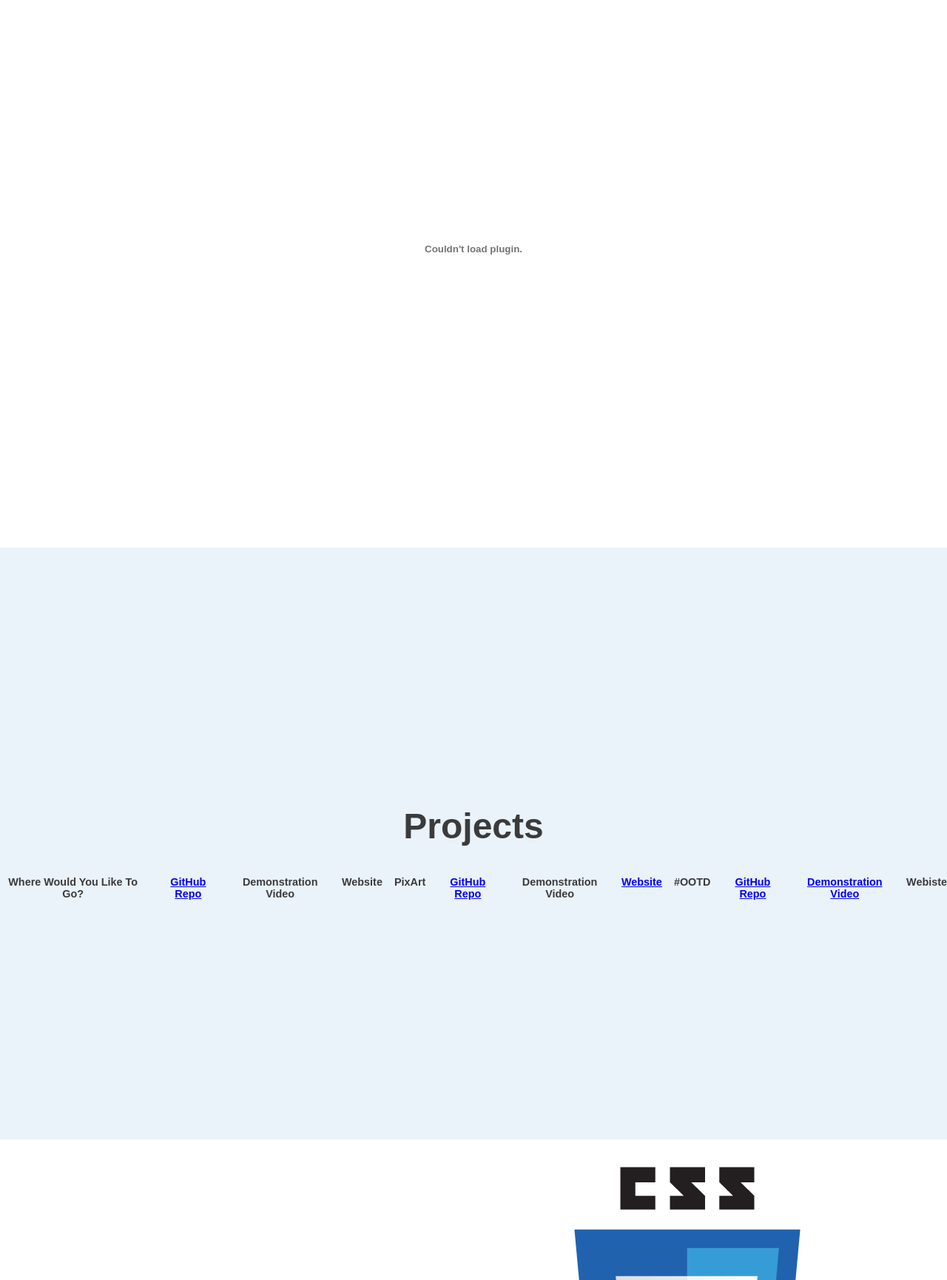
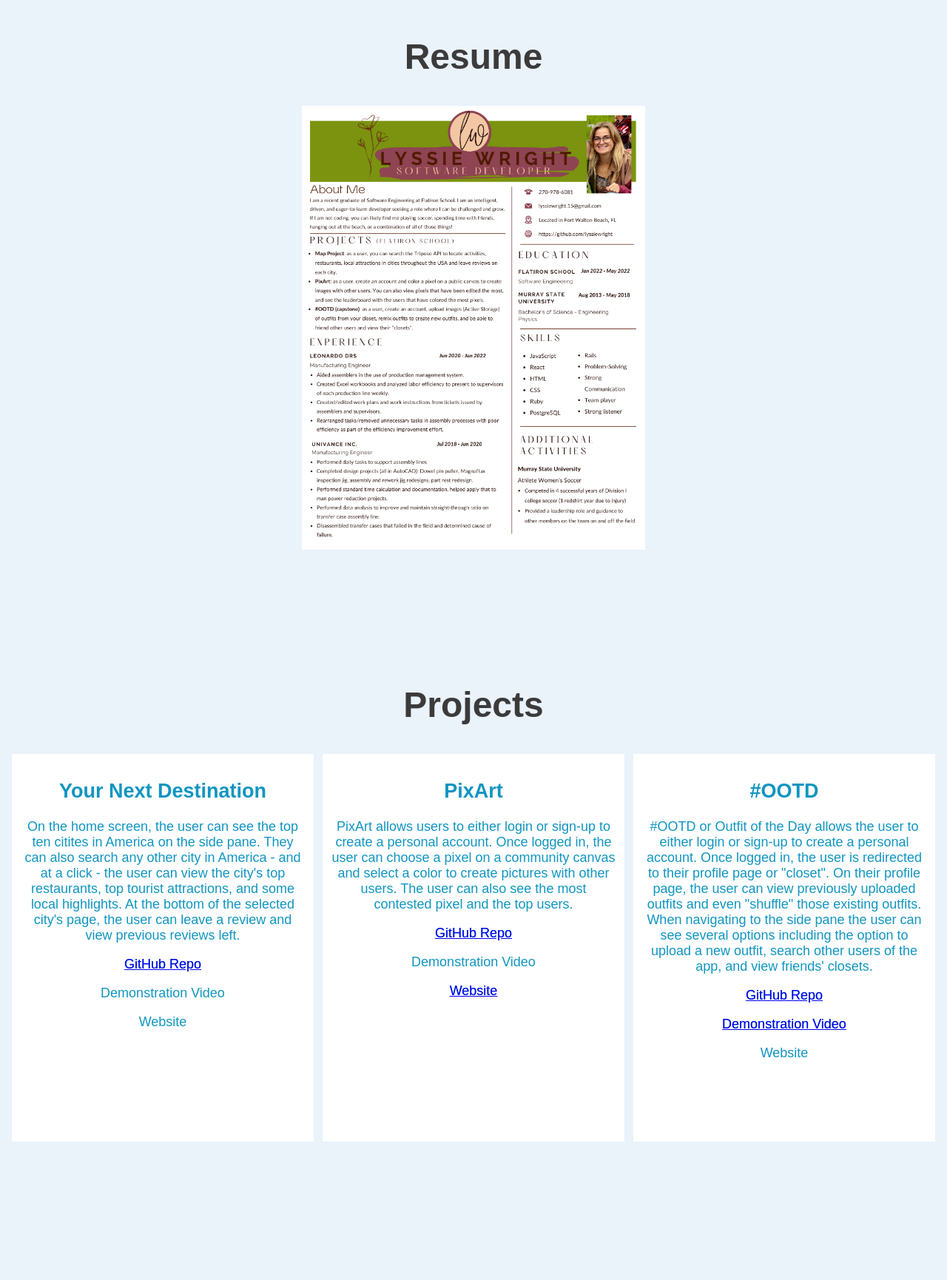
Before and after one commit to lyssiewright/lyssie-wright-portfolio, a React (Create React App) app in the folder client/: page / in a window 1280 px wide. Shown: the part 850-2580 px from the top of the page at 74% size. Built offline with nearby package versions, Linux system fonts and the light colour scheme.

Commit message:
added new resume and project effects

```diff
--- a/client/src/App.js
+++ b/client/src/App.js
@@ -13,7 +13,7 @@ function App() {
       <div className="App">
         <header className="nav">
           <nav className="nav__container__actions">
-            <ul>
+            <ul className="nav-list">
               <li>
                 <Link activeClass="active" smooth spy to="about">
                   ABOUT
@@ -31,7 +31,7 @@ function App() {
               </li>
               <li>
                 <Link activeClass="active" smooth spy to="skills">
-                  BLOG
+                  SKILLS
                 </Link>
               </li>
               <li>
--- a/client/src/Home.js
+++ b/client/src/Home.js
@@ -4,9 +4,6 @@ import LinkedIn from "./resources/LinkedIn.png"
 import medium from "./resources/medium.png"
 
 function Home() {
-
-
-
 
   return (
     <div>
--- a/client/src/Projects.js
+++ b/client/src/Projects.js
@@ -6,28 +6,30 @@ function Projects() {
 
   return (
     <div>
-          <h1>Projects</h1>
-          <div>
-              <ul>
-              <ul>Where Would You Like To Go?</ul>
-                <ul className="project-list">
-                    <ul><a href="https://github.com/lyssiewright/Map-Project">GitHub Repo</a></ul>
-                    <ul>Demonstration Video</ul>
-                    <ul>Website</ul>
-                </ul>
-              <ul>PixArt</ul>
-              <ul className="project-list">
-                    <ul><a href="https://github.com/lyssiewright/PixArt-Project">GitHub Repo</a></ul>
-                    <ul>Demonstration Video</ul>
-                    <ul><a href="https://phase-4-project-pixel-app.herokuapp.com/">Website</a></ul>
-                </ul>
-              <ul>#OOTD</ul>
-              <ul className="project-list">
-                    <ul><a href="https://github.com/lyssiewright/OOTD-phase-5-project">GitHub Repo</a></ul>
-                    <ul><a href="https://www.youtube.com/watch?v=ckJV2CHXe38">Demonstration Video</a></ul>
-                    <ul>Webiste</ul>
-                </ul>
-              </ul>
+        <h2>Projects</h2>
+          <div className="projects-div">
+            <div className="st-box">
+              <h2>Your Next Destination</h2>
+              <p>On the home screen, the user can see the top ten citites in America on the side pane. They can also search any other city in America - and at a click - the user can view the city's top restaurants, top tourist attractions, and some local highlights. At the bottom of the selected city's page, the user can leave a review and view previous reviews left.</p>
+                    <p><a href="https://github.com/lyssiewright/Map-Project">GitHub Repo</a></p>
+                    <p>Demonstration Video</p>
+                    <p>Website</p>
+            </div>
+            <div className="nd-box">
+              <h2>PixArt</h2>
+              <p>PixArt allows users to either login or sign-up to create a personal account. Once logged in, the user can choose a pixel on a community canvas and select a color to create pictures with other users. The user can also see the most contested pixel and the top users.</p>
+                    <p><a href="https://github.com/lyssiewright/PixArt-Project">GitHub Repo</a></p>
+                    <p>Demonstration Video</p>
+                    <p><a href="https://phase-4-project-pixel-app.herokuapp.com/">Website</a></p>
+
+            </div>
+            <div className="rd-box">
+              <h2>#OOTD</h2>
+              <p>#OOTD or Outfit of the Day allows the user to either login or sign-up to create a personal account. Once logged in, the user is redirected to their profile page or "closet". On their profile page, the user can view previously uploaded outfits and even "shuffle" those existing outfits. When navigating to the side pane the user can see several options including the option to upload a new outfit, search other users of the app, and view friends' closets.</p>
+                    <p><a href="https://github.com/lyssiewright/OOTD-phase-5-project">GitHub Repo</a></p>
+                    <p><a href="https://www.youtube.com/watch?v=ckJV2CHXe38">Demonstration Video</a></p>
+                    <p>Website</p>
+            </div>
           </div>
 
     </div>
--- a/client/src/Resume.js
+++ b/client/src/Resume.js
@@ -1,6 +1,7 @@
 import React from "react";
 import { Document, Page } from 'react-pdf/dist/esm/entry.webpack';
-import resume from "./Lyssie-Wright-Resume.pdf"
+// import resume from "./Lyssie-Wright-Resume.pdf"
+import resume from "./resources/Lyssie-Wright.png"
 
 function Resume() {
 
@@ -8,15 +9,12 @@ function Resume() {
 
 
   return (
-    <div>
-          <embed
-    src={resume}
-    type="application/pdf"
-    height={740}
-    width={500}/>
-        {/* <Document file={resume} /> */}
-    </div>
-
+    <div className="resume">
+        <h2>Resume</h2>
+        <img height="600"
+            width="auto"
+            src={resume}/>
+        </div>
   );
 }
 
--- a/client/src/Skills.js
+++ b/client/src/Skills.js
@@ -13,11 +13,13 @@ function Skills() {
 
   return (
     <div>
-        <img src={javascript}/>
-        <img src={html} />
-        <img src={css} />
-        <img src={ruby} />
-        <img src={rails} />
+        <h2>Skills</h2>
+        <br></br>
+        <img height="70" width="70" src={javascript}/>
+        <img height="70" width="70" src={html} />
+        <img height="70" width="70" src={css} />
+        <img height="70" width="70" src={ruby} />
+        <img height="70" width="70" src={rails} />
 
     </div>
 
--- a/client/src/index.css
+++ b/client/src/index.css
@@ -25,12 +25,18 @@ section {
   font-weight: bold;
 }
 
+#resume{
+  height: 110vh
+}
+
 #about {
   margin-top: -80px;
+  color: #3b3b3b;
+  background: #eaf2fa;
 }
 
 #projects,
-#contact {
+#contact, #resume, #skills {
   color: #3b3b3c;
   background: #eaf2fa;
 }
@@ -72,7 +78,7 @@ section {
   font-weight: bold;
 }
 
-ul {
+.nav-list {
   display: flex;
   gap: 1rem;
   font-size: 0.9rem;
@@ -87,3 +93,89 @@ li {
 li:hover {
   text-decoration: underline;
 }
+
+
+.st-box {
+  float:left;
+  width:30vw;
+  height: 500px;
+  background-color:white;
+  font-size: 18px;
+  font-weight: lighter;
+  padding: 12px;
+  margin-top:auto;
+  overflow: auto;
+  --c: #1095c1; /* the color */
+  color: #0000;
+  background:
+    linear-gradient(90deg,#fff 50%,var(--c) 0) calc(100% - var(--_p,0%))/200%,
+    linear-gradient(var(--c) 0 0) 0% 100%/var(--_p,0%) no-repeat,
+    var(--_c,white);
+  -webkit-background-clip: text,padding-box,padding-box;
+          background-clip: text,padding-box,padding-box;
+  transition: 0s ,color .5s,background-color .5s;
+
+}
+.nd-box {
+  float:left;
+  width:30vw;
+  height: 500px;
+  background-color:white;
+  margin: 12px;
+  font-size: 18px;
+  font-weight: lighter;
+  padding: 12px;
+  margin-top: auto;
+  overflow: auto;
+  --c: #1095c1; /* the color */
+  color: #0000;
+  background:
+    linear-gradient(90deg,#fff 50%,var(--c) 0) calc(100% - var(--_p,0%))/200%,
+    linear-gradient(var(--c) 0 0) 0% 100%/var(--_p,0%) no-repeat,
+    var(--_c,white);
+  -webkit-background-clip: text,padding-box,padding-box;
+          background-clip: text,padding-box,padding-box;
+  transition: 0s ,color .5s,background-color .5s;
+
+}
+
+.rd-box {
+  width:30vw;
+  height: 500px;
+  background-color:white;
+  font-size: 18px;
+  font-weight: lighter;
+  padding: 12px;
+  margin-top: auto;
+  overflow: auto;
+  --c: #1095c1; /* the color */
+  color: #0000;
+  background:
+    linear-gradient(90deg,#fff 50%,var(--c) 0) calc(100% - var(--_p,0%))/200%,
+    linear-gradient(var(--c) 0 0) 0% 100%/var(--_p,0%) no-repeat,
+    var(--_c,white);
+  -webkit-background-clip: text,padding-box,padding-box;
+          background-clip: text,padding-box,padding-box;
+  transition: 0s ,color .5s,background-color .5s;
+}
+
+.st-box:hover{
+  color: #fff;
+  --_c: var(--c);
+  --_p: 100%;
+  transition: 0.5s,color 0s .5s,background-color 0s .5s;
+}
+
+.rd-box:hover{
+  color: #fff;
+  --_c: var(--c);
+  --_p: 100%;
+  transition: 0.5s,color 0s .5s,background-color 0s .5s;
+}
+
+.nd-box:hover{
+  color: #fff;
+  --_c: var(--c);
+  --_p: 100%;
+  transition: 0.5s,color 0s .5s,background-color 0s .5s;
+}
```
Also changed, not shown: client/src/resources/Lyssie-Wright.png (added).
